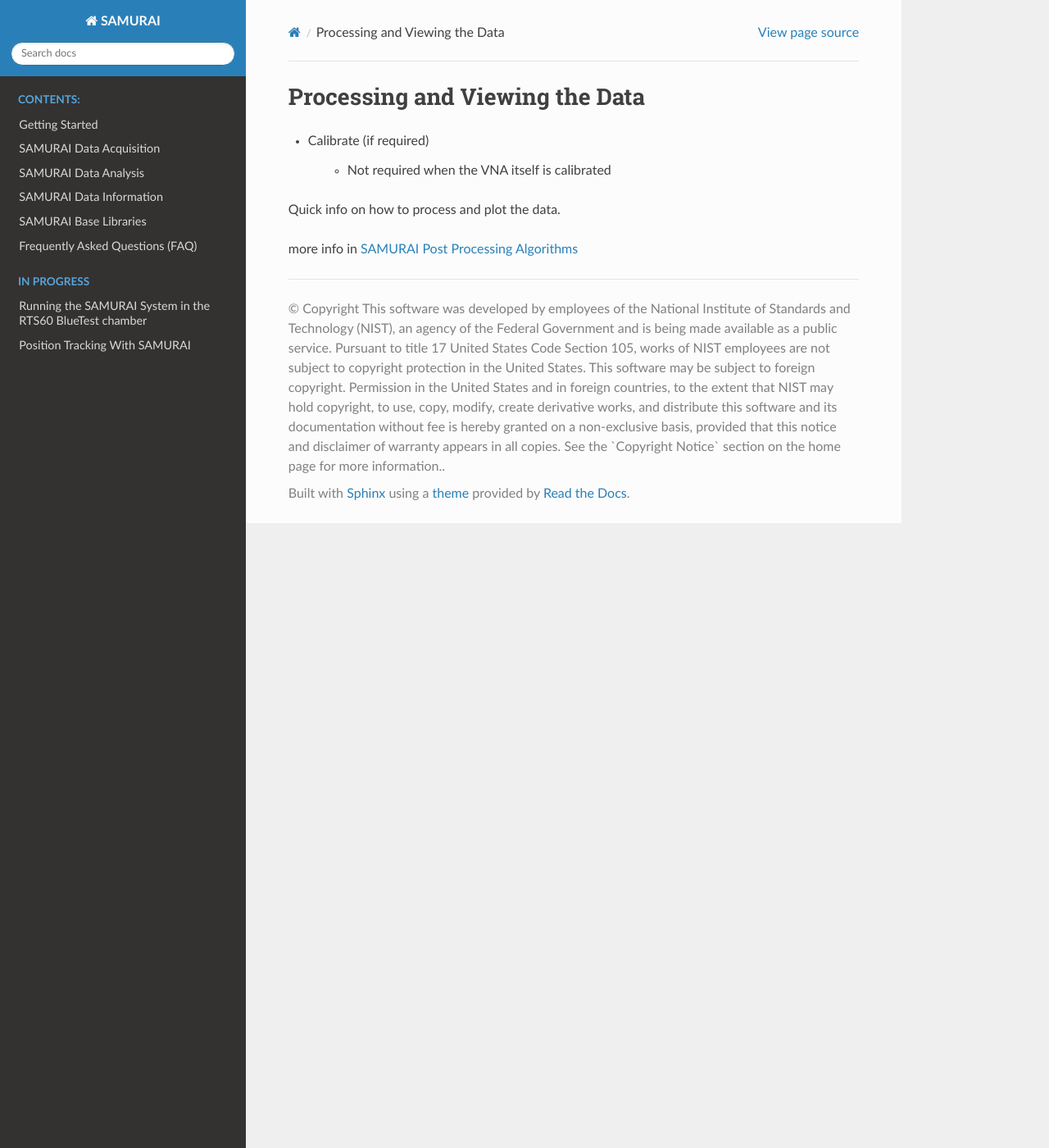
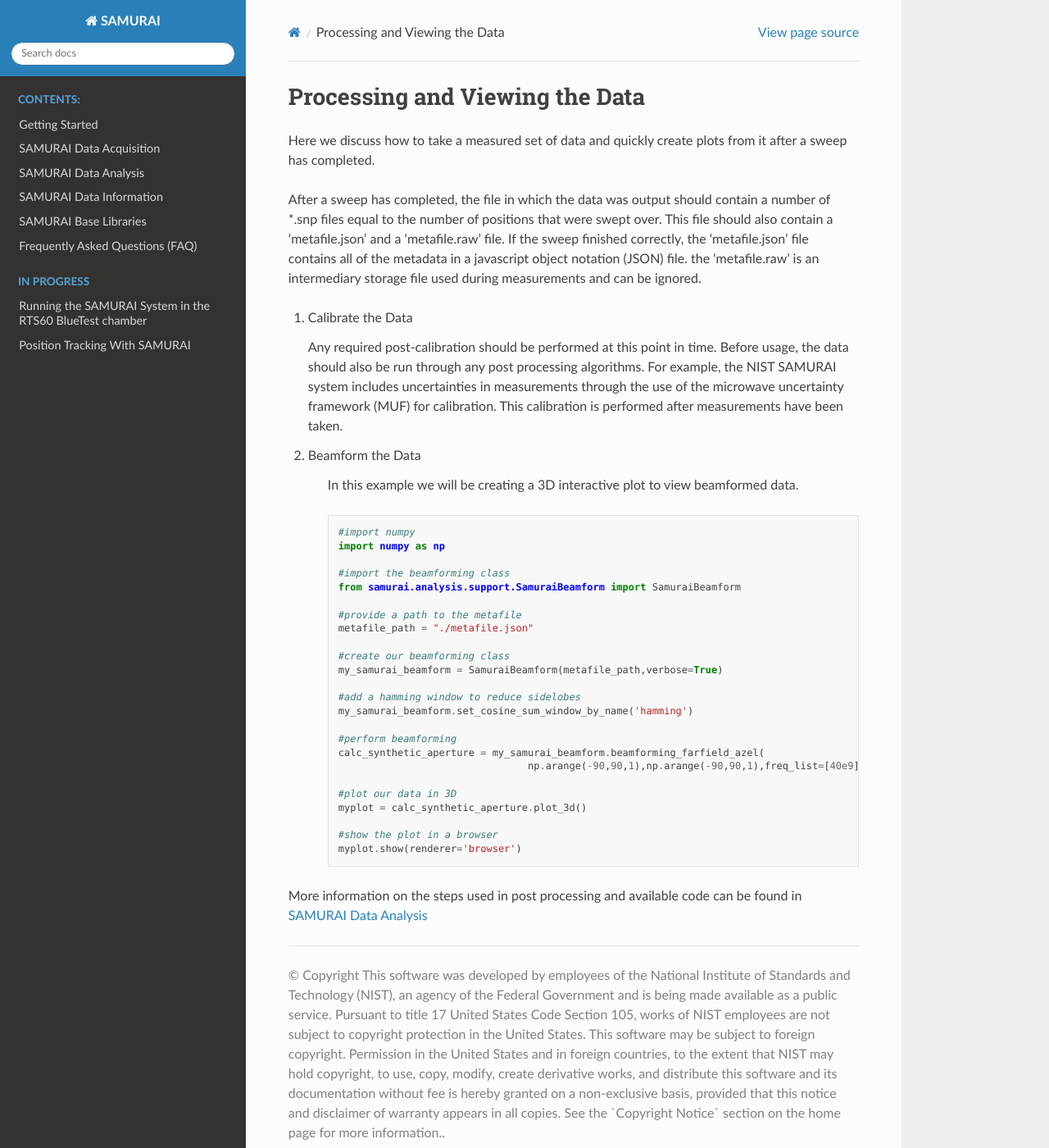
Before and after one commit to usnistgov/SAMURAI, a Sphinx documentation site: the page built from docs/quick_start/vewing_data.rst, in a window 1280 px wide and 1400 px high. Shown: the whole window at 82% size. Built offline with Sphinx 7.4.7 and the Read the Docs theme 2.0.0, drawn with Linux system fonts in a browser that asks for light colours; pages that are not in the unit, such as notebooks, are missing from menus.

Commit message:
additional info for post processing

```diff
--- a/docs/analysis/post_processing_algorithms.rst
+++ b/docs/analysis/post_processing_algorithms.rst
@@ -44,6 +44,9 @@ beamforming on SAMURAI data using this class at a single measured frequency (40
 
    #plot our data in 3D
    myplot = calc_synthetic_aperture.plot_3d()
+
+   #show the plot in a browser
+   myplot.show(renderer='browser')
 
 `myplot` then produces the following 3D representation of measured data at the synthetic aperture:
 
--- a/docs/quick_start/vewing_data.rst
+++ b/docs/quick_start/vewing_data.rst
@@ -2,11 +2,47 @@
 
 Processing and Viewing the Data
 =======================================
+Here we discuss how to take a measured set of data and quickly create plots from it after a sweep has completed.
 
-- Calibrate (if required)
+After a sweep has completed, the file in which the data was output should contain a number of \*.snp files equal to the number of positions that were swept over.
+This file should also contain a 'metafile.json' and a 'metafile.raw' file. If the sweep finished correctly, the 'metafile.json' file contains all of the metadata in a javascript object notation (JSON)
+file. the 'metafile.raw' is an intermediary storage file used during measurements and can be ignored.
 
-    - Not required when the VNA itself is calibrated
+#. Calibrate the Data
 
-Quick info on how to process and plot the data.
+   Any required post-calibration should be performed at this point in time. Before usage, the data should also be run through any post processing algorithms.
+   For example, the NIST SAMURAI system includes uncertainties in measurements through the use of the microwave uncertainty framework (MUF) for calibration.
+   This calibration is performed after measurements have been taken.
 
-more info in :ref:`post-process`
+#. Beamform the Data
+
+    In this example we will be creating a 3D interactive plot to view beamformed data.
+
+    .. code-block:: python
+
+        #import numpy
+        import numpy as np
+
+        #import the beamforming class
+        from samurai.analysis.support.SamuraiBeamform import SamuraiBeamform
+
+        #provide a path to the metafile
+        metafile_path = "./metafile.json"
+
+        #create our beamforming class
+        my_samurai_beamform = SamuraiBeamform(metafile_path,verbose=True)
+
+        #add a hamming window to reduce sidelobes
+        my_samurai_beamform.set_cosine_sum_window_by_name('hamming')
+
+        #perform beamforming
+        calc_synthetic_aperture = my_samurai_beamform.beamforming_farfield_azel(
+                                        np.arange(-90,90,1),np.arange(-90,90,1),freq_list=[40e9])
+
+        #plot our data in 3D
+        myplot = calc_synthetic_aperture.plot_3d()
+
+        #show the plot in a browser
+        myplot.show(renderer='browser')
+
+More information on the steps used in post processing and available code can be found in :ref:`SAMURAI Data Analysis`
```
Also changed, not shown: 1 other file.
